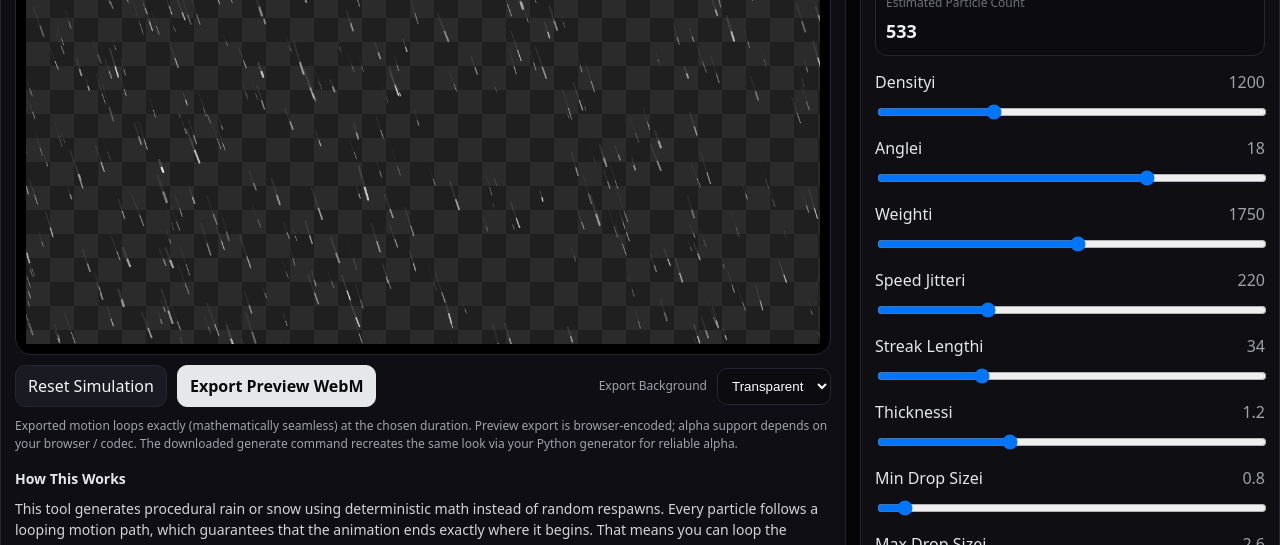
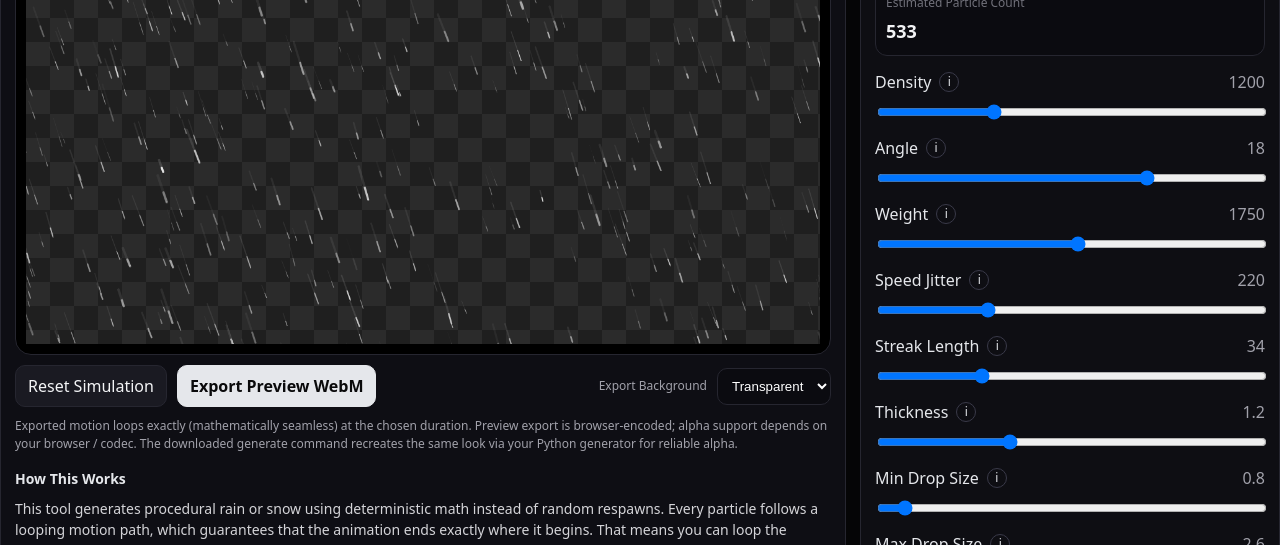
Before and after one commit to roboticmasher/weather-generator, a React (Vite) app: page / in a window 1280 px wide. Shown: the part 255-800 px from the top of the page. Built offline with nearby package versions, Linux system fonts and the light colour scheme.

Commit message:
tooltip UI layering fixed. v2

```diff
--- a/src/App.jsx
+++ b/src/App.jsx
@@ -149,33 +149,71 @@ function makeCheckerDataUrl(tile = 24) {
 }
 
 function InfoDot({ text }) {
-  const [pos, setPos] = React.useState(null);
-  const ref = React.useRef(null);
+  const ref = useRef(null);
+  const [open, setOpen] = useState(false);
+  const [pos, setPos] = useState({ x: 0, y: 0, above: false });
+
+  const place = () => {
+    const el = ref.current;
+    if (!el) return;
+    const r = el.getBoundingClientRect();
+
+    // Prefer below, but flip above if near bottom of viewport
+    const tipH = 88; // rough tooltip height; fine for flip logic
+    const spaceBelow = window.innerHeight - r.bottom;
+    const above = spaceBelow < tipH + 12;
+
+    setPos({
+      x: r.left + r.width / 2,
+      y: above ? r.top - 8 : r.bottom + 8,
+      above,
+    });
+  };
+
+  const show = () => {
+    place();
+    setOpen(true);
+  };
+
+  const hide = () => setOpen(false);
 
   return (
     <>
       <span
         ref={ref}
         className="infodot"
-        onMouseEnter={() => {
-          const r = ref.current.getBoundingClientRect();
-          setPos({
-            x: r.left + r.width / 2,
-            y: r.bottom + 6,
-          });
+        tabIndex={0}
+        onMouseEnter={show}
+        onMouseLeave={hide}
+        onFocus={show}
+        onBlur={hide}
+        style={{
+          marginLeft: 8,
+          height: 18,
+          width: 18,
+          borderRadius: 999,
+          border: "1px solid #3a3a49",
+          color: "#e5e7eb",
+          display: "inline-flex",
+          alignItems: "center",
+          justifyContent: "center",
+          fontSize: 12,
+          lineHeight: "12px",
+          cursor: "default",
+          userSelect: "none",
         }}
-        onMouseLeave={() => setPos(null)}
+        aria-label="info"
       >
         i
       </span>
 
-      {pos && (
+      {open && (
         <div
           style={{
             position: "fixed",
             left: pos.x,
             top: pos.y,
-            transform: "translateX(-50%)",
+            transform: `translate(-50%, ${pos.above ? "-100%" : "0"})`,
             background: "#ffffff",
             color: "#000000",
             border: "1px solid #d4d4d8",
@@ -188,6 +226,7 @@ function InfoDot({ text }) {
             boxShadow: "0 12px 30px rgba(0,0,0,0.45)",
             zIndex: 999999,
             pointerEvents: "none",
+            whiteSpace: "normal",
           }}
         >
           {text}
@@ -196,6 +235,7 @@ function InfoDot({ text }) {
     </>
   );
 }
+
 
 function LabeledSlider({ label, help, value, setValue, min, max, step = 1, digits = 0 }) {
   return (
```
